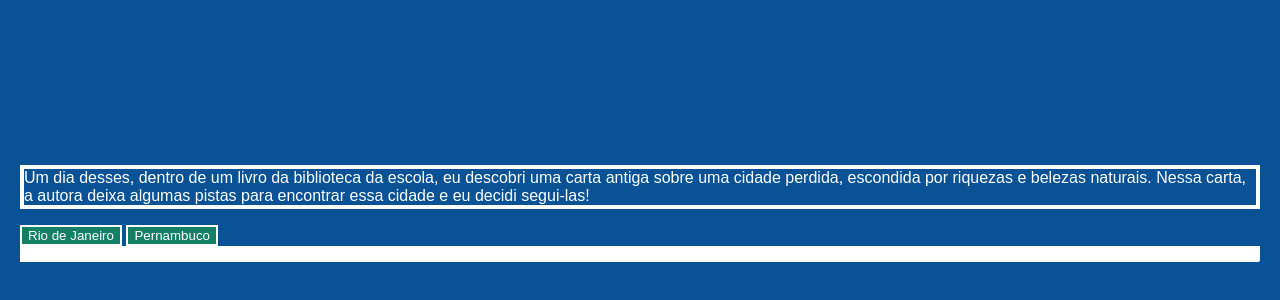
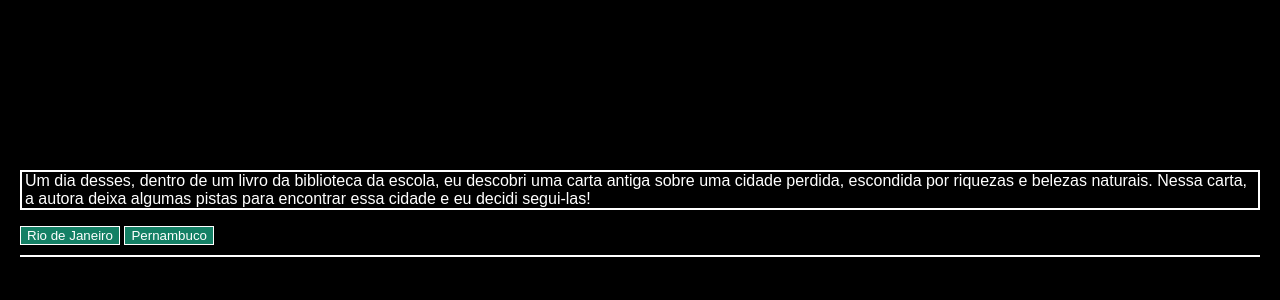
Before and after one commit to NewAnihila41/Em-Busca-da-Cidade-Perdida, a plain HTML site: page index.html in a window 1280 px wide. Shown: the part 174-474 px from the top of the page. Drawn offline with Linux system fonts and the light colour scheme; a web font is replaced by a local one.

Commit message:
nada, nada, nadaaaaaaaaaaaaaaaaaaaaaaaaaaaaaa!

```diff
--- a/index.html
+++ b/index.html
@@ -7,6 +7,7 @@
         <link rel="preconnect" href="https://fonts.gstatic.com" crossorigin>
         <link href="https://fonts.googleapis.com/css2?family=Bai+Jamjuree:ital,wght@0,200;0,300;0,400;0,500;0,600;0,700;1,200;1,300;1,400;1,500;1,600;1,700&display=swap" rel="stylesheet">
     </head>
+<title>Adventure</title>
 <body>
 
     <main>
@@ -40,6 +41,7 @@
         <div class="passo" id="passo-4">
             <p>Você decide que a aventura é grande demais e volta para casa, mas sempre se pergunta o que teria encontrado.
             </p>
+            <button class="btn-proximo" data-proximo="0">Reiniciar</button>
         </div>
 
         <div class="passo" id="passo-5">
@@ -79,6 +81,7 @@
         <div class="passo" id="passo-11">
             <p>Dentro da cidade perdida, você descobre tesouros inimagináveis e decide se dedicar a estudar e preservar este
                 lugar</p>
+                <button class="btn-proximo" data-proximo="0">Reiniciar</button>
         </div>
 
         <div class="passo" id="passo-12">
--- a/style.css
+++ b/style.css
@@ -1,6 +1,6 @@
 
 body {
-    background-color: #0a5296;
+    background-color: #000000;
     color: white;
     font-family: "Bai Jamjuree", sans-serif;
     display: flex;
@@ -14,7 +14,7 @@ button {
     background-color: #148065;
     color: rgb(255, 255, 255);
     font-family: "Bai Jamjuree", sans-serif;
-    border: solid 2px;
+    border: solid 1px;
 }
 
 .passo {
@@ -26,10 +26,12 @@ button {
 }
 
 p {
-    border: solid 4px rgb(255, 255, 255);
+    border: solid 2px rgb(255, 255, 255);
+    padding-right: 3px;
+    padding-left: 3px;
 }
 
 div {
-    border-bottom-right-radius: 2px;
-    border-bottom: solid 2vb;
+    border-bottom: solid 2px;
+    padding-bottom: 10px;
 }
```
